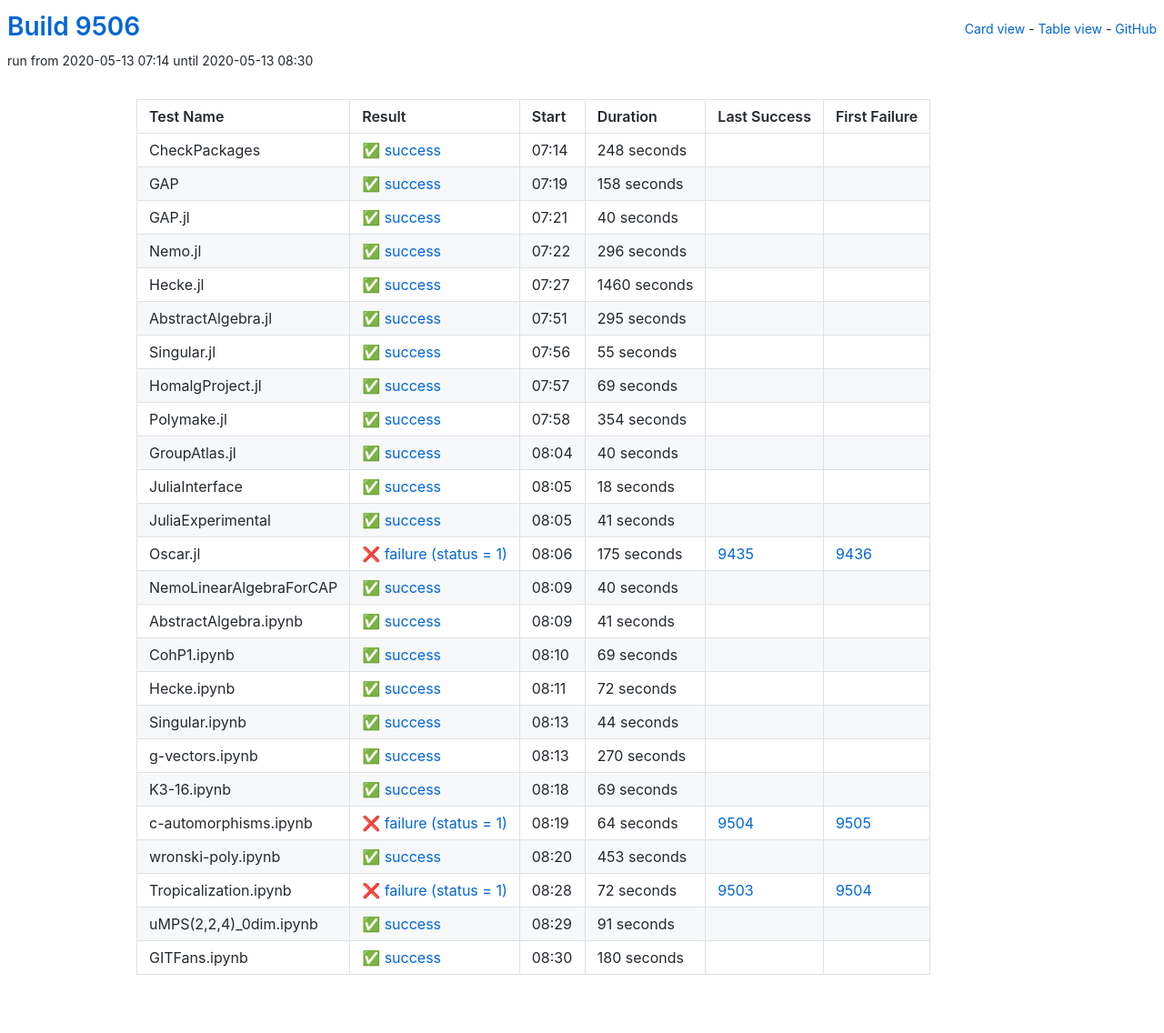
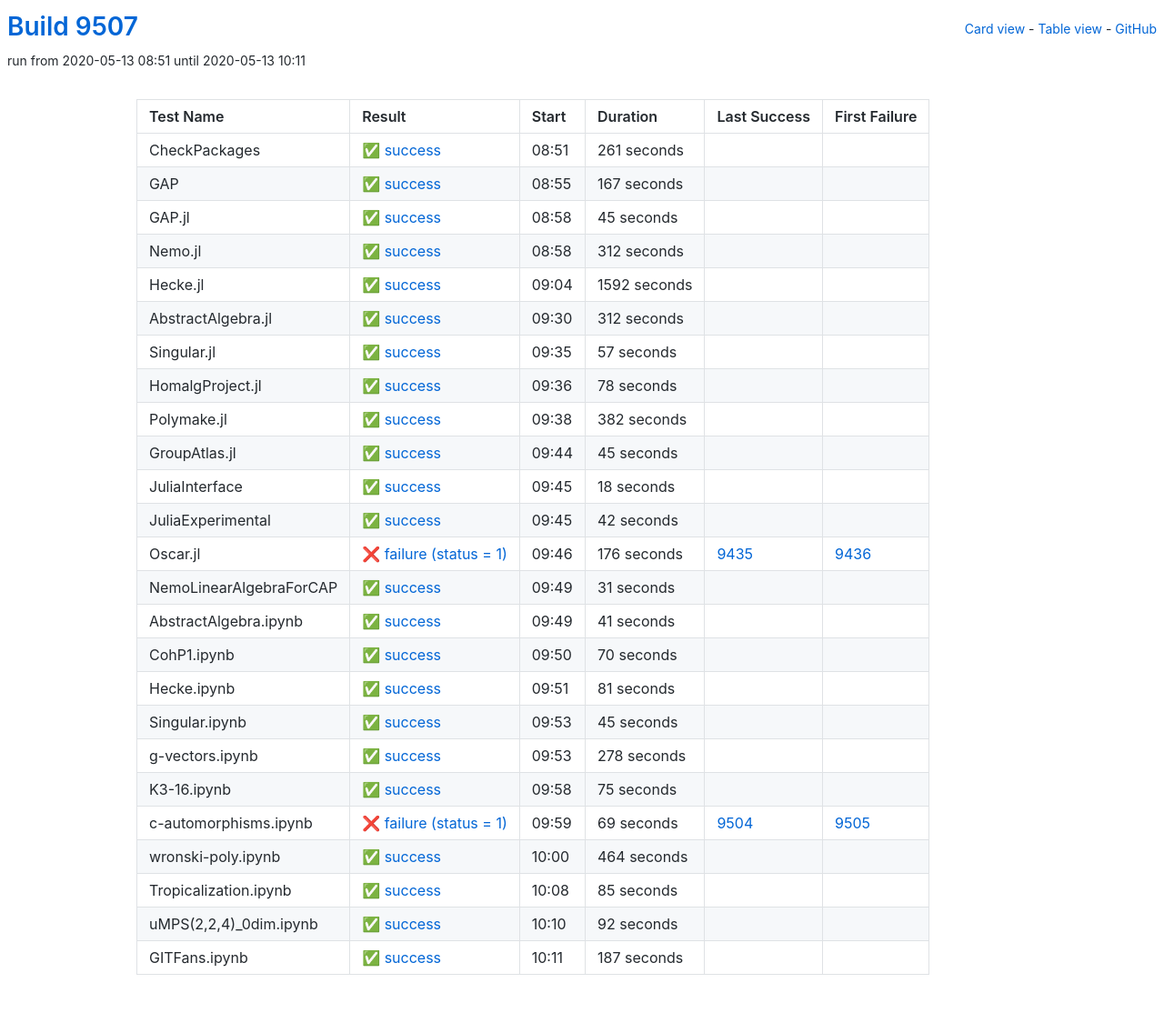
Before and after one commit to oscar-system/oscar-ci-status, a Jekyll site: the page built from table.html, in a window 1280 px wide. Shown: the whole page at 91% size. Built offline with Jekyll 4.4.1, drawn with Linux system fonts in a browser that asks for light colours.

Commit message:
Build 9507

```diff
--- a/_data/ci.yml
+++ b/_data/ci.yml
@@ -1,125 +1,125 @@
-build: 9506
-build_url: https://oscarci.mathematik.uni-kl.de/job/oscar/9506/
+build: 9507
+build_url: https://oscarci.mathematik.uni-kl.de/job/oscar/9507/
 job: oscar
 tests:
-- duration: 248
+- duration: 261
   exitcode: 0
   first_failure: false
   first_failure_url: null
   id: checkpackages
   last_success: false
   last_success_url: null
-  log: https://oscarci.mathematik.uni-kl.de/job/oscar/9506/artifact/logs/build-9506/CheckPackages.log
+  log: https://oscarci.mathematik.uni-kl.de/job/oscar/9507/artifact/logs/build-9507/CheckPackages.log
   name: CheckPackages
-  start: 2020-05-13 07:14
+  start: 2020-05-13 08:51
   status: success
   success: true
-- duration: 158
+- duration: 167
   exitcode: 0
   first_failure: false
   first_failure_url: null
   id: gap
   last_success: false
   last_success_url: null
-  log: https://oscarci.mathematik.uni-kl.de/job/oscar/9506/artifact/logs/build-9506/GAP.log
+  log: https://oscarci.mathematik.uni-kl.de/job/oscar/9507/artifact/logs/build-9507/GAP.log
   name: GAP
-  start: 2020-05-13 07:19
+  start: 2020-05-13 08:55
   status: success
   success: true
-- duration: 40
+- duration: 45
   exitcode: 0
   first_failure: false
   first_failure_url: null
   id: gap-jl
   last_success: false
   last_success_url: null
-  log: https://oscarci.mathematik.uni-kl.de/job/oscar/9506/artifact/logs/build-9506/GAP.jl.log
+  log: https://oscarci.mathematik.uni-kl.de/job/oscar/9507/artifact/logs/build-9507/GAP.jl.log
   name: GAP.jl
-  start: 2020-05-13 07:21
+  start: 2020-05-13 08:58
   status: success
   success: true
-- duration: 296
+- duration: 312
   exitcode: 0
   first_failure: false
   first_failure_url: null
   id: nemo-jl
   last_success: false
   last_success_url: null
-  log: https://oscarci.mathematik.uni-kl.de/job/oscar/9506/artifact/logs/build-9506/Nemo.jl.log
+  log: https://oscarci.mathematik.uni-kl.de/job/oscar/9507/artifact/logs/build-9507/Nemo.jl.log
   name: Nemo.jl
-  start: 2020-05-13 07:22
+  start: 2020-05-13 08:58
   status: success
   success: true
-- duration: 1460
+- duration: 1592
   exitcode: 0
   first_failure: false
   first_failure_url: null
   id: hecke-jl
   last_success: false
   last_success_url: null
-  log: https://oscarci.mathematik.uni-kl.de/job/oscar/9506/artifact/logs/build-9506/Hecke.jl.log
+  log: https://oscarci.mathematik.uni-kl.de/job/oscar/9507/artifact/logs/build-9507/Hecke.jl.log
   name: Hecke.jl
-  start: 2020-05-13 07:27
+  start: 2020-05-13 09:04
   status: success
   success: true
-- duration: 295
+- duration: 312
   exitcode: 0
   first_failure: false
   first_failure_url: null
   id: abstractalgebra-jl
   last_success: false
   last_success_url: null
-  log: https://oscarci.mathematik.uni-kl.de/job/oscar/9506/artifact/logs/build-9506/AbstractAlgebra.jl.log
+  log: https://oscarci.mathematik.uni-kl.de/job/oscar/9507/artifact/logs/build-9507/AbstractAlgebra.jl.log
   name: AbstractAlgebra.jl
-  start: 2020-05-13 07:51
+  start: 2020-05-13 09:30
   status: success
   success: true
-- duration: 55
+- duration: 57
   exitcode: 0
   first_failure: false
   first_failure_url: null
   id: singular-jl
   last_success: false
   last_success_url: null
-  log: https://oscarci.mathematik.uni-kl.de/job/oscar/9506/artifact/logs/build-9506/Singular.jl.log
+  log: https://oscarci.mathematik.uni-kl.de/job/oscar/9507/artifact/logs/build-9507/Singular.jl.log
   name: Singular.jl
-  start: 2020-05-13 07:56
+  start: 2020-05-13 09:35
   status: success
   success: true
-- duration: 69
+- duration: 78
   exitcode: 0
   first_failure: false
   first_failure_url: null
   id: homalgproject-jl
   last_success: false
   last_success_url: null
-  log: https://oscarci.mathematik.uni-kl.de/job/oscar/9506/artifact/logs/build-9506/HomalgProject.jl.log
+  log: https://oscarci.mathematik.uni-kl.de/job/oscar/9507/artifact/logs/build-9507/HomalgProject.jl.log
   name: HomalgProject.jl
-  start: 2020-05-13 07:57
+  start: 2020-05-13 09:36
   status: success
   success: true
-- duration: 354
+- duration: 382
   exitcode: 0
   first_failure: false
   first_failure_url: null
   id: polymake-jl
   last_success: false
   last_success_url: null
-  log: https://oscarci.mathematik.uni-kl.de/job/oscar/9506/artifact/logs/build-9506/Polymake.jl.log
+  log: https://oscarci.mathematik.uni-kl.de/job/oscar/9507/artifact/logs/build-9507/Polymake.jl.log
   name: Polymake.jl
-  start: 2020-05-13 07:58
+  start: 2020-05-13 09:38
   status: success
   success: true
-- duration: 40
+- duration: 45
   exitcode: 0
   first_failure: false
   first_failure_url: null
   id: groupatlas-jl
   last_success: false
   last_success_url: null
-  log: https://oscarci.mathematik.uni-kl.de/job/oscar/9506/artifact/logs/build-9506/GroupAtlas.jl.log
+  log: https://oscarci.mathematik.uni-kl.de/job/oscar/9507/artifact/logs/build-9507/GroupAtlas.jl.log
   name: GroupAtlas.jl
-  start: 2020-05-13 08:04
+  start: 2020-05-13 09:44
   status: success
   success: true
 - duration: 18
@@ -129,45 +129,45 @@ tests:
   id: juliainterface
   last_success: false
   last_success_url: null
-  log: https://oscarci.mathematik.uni-kl.de/job/oscar/9506/artifact/logs/build-9506/JuliaInterface.log
+  log: https://oscarci.mathematik.uni-kl.de/job/oscar/9507/artifact/logs/build-9507/JuliaInterface.log
   name: JuliaInterface
-  start: 2020-05-13 08:05
+  start: 2020-05-13 09:45
   status: success
   success: true
-- duration: 41
+- duration: 42
   exitcode: 0
   first_failure: false
   first_failure_url: null
   id: juliaexperimental
   last_success: false
   last_success_url: null
-  log: https://oscarci.mathematik.uni-kl.de/job/oscar/9506/artifact/logs/build-9506/JuliaExperimental.log
+  log: https://oscarci.mathematik.uni-kl.de/job/oscar/9507/artifact/logs/build-9507/JuliaExperimental.log
   name: JuliaExperimental
-  start: 2020-05-13 08:05
+  start: 2020-05-13 09:45
   status: success
   success: true
-- duration: 175
+- duration: 176
   exitcode: 1
   first_failure: 9436
   first_failure_url: https://oscarci.mathematik.uni-kl.de/job/oscar/9436/
   id: oscar-jl
   last_success: 9435
   last_success_url: https://oscarci.mathematik.uni-kl.de/job/oscar/9435/
-  log: https://oscarci.mathematik.uni-kl.de/job/oscar/9506/artifact/logs/build-9506/Oscar.jl.log
+  log: https://oscarci.mathematik.uni-kl.de/job/oscar/9507/artifact/logs/build-9507/Oscar.jl.log
   name: Oscar.jl
-  start: 2020-05-13 08:06
+  start: 2020-05-13 09:46
   status: failure
   success: false
-- duration: 40
+- duration: 31
   exitcode: 0
   first_failure: false
   first_failure_url: null
   id: nemolinearalgebraforcap
   last_success: false
   last_success_url: null
-  log: https://oscarci.mathematik.uni-kl.de/job/oscar/9506/artifact/logs/build-9506/NemoLinearAlgebraForCAP.log
+  log: https://oscarci.mathematik.uni-kl.de/job/oscar/9507/artifact/logs/build-9507/NemoLinearAlgebraForCAP.log
   name: NemoLinearAlgebraForCAP
-  start: 2020-05-13 08:09
+  start: 2020-05-13 09:49
   status: success
   success: true
 - duration: 41
@@ -177,128 +177,128 @@ tests:
   id: abstractalgebra-ipynb
   last_success: false
   last_success_url: null
-  log: https://oscarci.mathematik.uni-kl.de/job/oscar/9506/artifact/logs/build-9506/AbstractAlgebra.ipynb.log
+  log: https://oscarci.mathematik.uni-kl.de/job/oscar/9507/artifact/logs/build-9507/AbstractAlgebra.ipynb.log
   name: AbstractAlgebra.ipynb
-  start: 2020-05-13 08:09
+  start: 2020-05-13 09:49
   status: success
   success: true
-- duration: 69
+- duration: 70
   exitcode: 0
   first_failure: false
   first_failure_url: null
   id: cohp1-ipynb
   last_success: false
   last_success_url: null
-  log: https://oscarci.mathematik.uni-kl.de/job/oscar/9506/artifact/logs/build-9506/CohP1.ipynb.log
+  log: https://oscarci.mathematik.uni-kl.de/job/oscar/9507/artifact/logs/build-9507/CohP1.ipynb.log
   name: CohP1.ipynb
-  start: 2020-05-13 08:10
+  start: 2020-05-13 09:50
   status: success
   success: true
-- duration: 72
+- duration: 81
   exitcode: 0
   first_failure: false
   first_failure_url: null
   id: hecke-ipynb
   last_success: false
   last_success_url: null
-  log: https://oscarci.mathematik.uni-kl.de/job/oscar/9506/artifact/logs/build-9506/Hecke.ipynb.log
+  log: https://oscarci.mathematik.uni-kl.de/job/oscar/9507/artifact/logs/build-9507/Hecke.ipynb.log
   name: Hecke.ipynb
-  start: 2020-05-13 08:11
+  start: 2020-05-13 09:51
   status: success
   success: true
-- duration: 44
+- duration: 45
   exitcode: 0
   first_failure: false
   first_failure_url: null
   id: singular-ipynb
   last_success: false
   last_success_url: null
-  log: https://oscarci.mathematik.uni-kl.de/job/oscar/9506/artifact/logs/build-9506/Singular.ipynb.log
+  log: https://oscarci.mathematik.uni-kl.de/job/oscar/9507/artifact/logs/build-9507/Singular.ipynb.log
   name: Singular.ipynb
-  start: 2020-05-13 08:13
+  start: 2020-05-13 09:53
   status: success
   success: true
-- duration: 270
+- duration: 278
   exitcode: 0
   first_failure: false
   first_failure_url: null
   id: g-vectors-ipynb
   last_success: false
   last_success_url: null
-  log: https://oscarci.mathematik.uni-kl.de/job/oscar/9506/artifact/logs/build-9506/g-vectors.ipynb.log
+  log: https://oscarci.mathematik.uni-kl.de/job/oscar/9507/artifact/logs/build-9507/g-vectors.ipynb.log
   name: g-vectors.ipynb
-  start: 2020-05-13 08:13
+  start: 2020-05-13 09:53
   status: success
   success: true
-- duration: 69
+- duration: 75
   exitcode: 0
   first_failure: false
   first_failure_url: null
   id: k3-16-ipynb
   last_success: false
   last_success_url: null
-  log: https://oscarci.mathematik.uni-kl.de/job/oscar/9506/artifact/logs/build-9506/K3-16.ipynb.log
+  log: https://oscarci.mathematik.uni-kl.de/job/oscar/9507/artifact/logs/build-9507/K3-16.ipynb.log
   name: K3-16.ipynb
-  start: 2020-05-13 08:18
+  start: 2020-05-13 09:58
   status: success
   success: true
-- duration: 64
+- duration: 69
   exitcode: 1
   first_failure: 9505
   first_failure_url: https://oscarci.mathematik.uni-kl.de/job/oscar/9505/
   id: c-automorphisms-ipynb
   last_success: 9504
   last_success_url: https://oscarci.mathematik.uni-kl.de/job/oscar/9504/
-  log: https://oscarci.mathematik.uni-kl.de/job/oscar/9506/artifact/logs/build-9506/c-automorphisms.ipynb.log
+  log: https://oscarci.mathematik.uni-kl.de/job/oscar/9507/artifact/logs/build-9507/c-automorphisms.ipynb.log
   name: c-automorphisms.ipynb
-  start: 2020-05-13 08:19
+  start: 2020-05-13 09:59
   status: failure
   success: false
-- duration: 453
+- duration: 464
   exitcode: 0
   first_failure: false
   first_failure_url: null
   id: wronski-poly-ipynb
   last_success: false
   last_success_url: null
-  log: https://oscarci.mathematik.uni-kl.de/job/oscar/9506/artifact/logs/build-9506/wronski-poly.ipynb.log
+  log: https://oscarci.mathematik.uni-kl.de/job/oscar/9507/artifact/logs/build-9507/wronski-poly.ipynb.log
   name: wronski-poly.ipynb
-  start: 2020-05-13 08:20
+  start: 2020-05-13 10:00
   status: success
   success: true
-- duration: 72
-  exitcode: 1
-  first_failure: 9504
-  first_failure_url: https://oscarci.mathematik.uni-kl.de/job/oscar/9504/
+- duration: 85
+  exitcode: 0
+  first_failure: false
+  first_failure_url: null
   id: tropicalization-ipynb
-  last_success: 9503
-  last_success_url: https://oscarci.mathematik.uni-kl.de/job/oscar/9503/
-  log: https://oscarci.mathematik.uni-kl.de/job/oscar/9506/artifact/logs/build-9506/Tropicalization.ipynb.log
+  last_success: false
+  last_success_url: null
+  log: https://oscarci.mathematik.uni-kl.de/job/oscar/9507/artifact/logs/build-9507/Tropicalization.ipynb.log
   name: Tropicalization.ipynb
-  start: 2020-05-13 08:28
-  status: failure
-  success: false
-- duration: 91
+  start: 2020-05-13 10:08
+  status: success
+  success: true
+- duration: 92
   exitcode: 0
   first_failure: false
   first_failure_url: null
   id: umps-2-2-4-0dim-ipynb
   last_success: false
   last_success_url: null
-  log: https://oscarci.mathematik.uni-kl.de/job/oscar/9506/artifact/logs/build-9506/uMPS-2-2-4-_0dim.ipynb.log
+  log: https://oscarci.mathematik.uni-kl.de/job/oscar/9507/artifact/logs/build-9507/uMPS-2-2-4-_0dim.ipynb.log
   name: uMPS(2,2,4)_0dim.ipynb
-  start: 2020-05-13 08:29
+  start: 2020-05-13 10:10
   status: success
   success: true
-- duration: 180
+- duration: 187
   exitcode: 0
   first_failure: false
   first_failure_url: null
   id: gitfans-ipynb
   last_success: false
   last_success_url: null
-  log: https://oscarci.mathematik.uni-kl.de/job/oscar/9506/artifact/logs/build-9506/GITFans.ipynb.log
+  log: https://oscarci.mathematik.uni-kl.de/job/oscar/9507/artifact/logs/build-9507/GITFans.ipynb.log
   name: GITFans.ipynb
-  start: 2020-05-13 08:30
+  start: 2020-05-13 10:11
   status: success
   success: true
```
Also changed, not shown: README.md.
